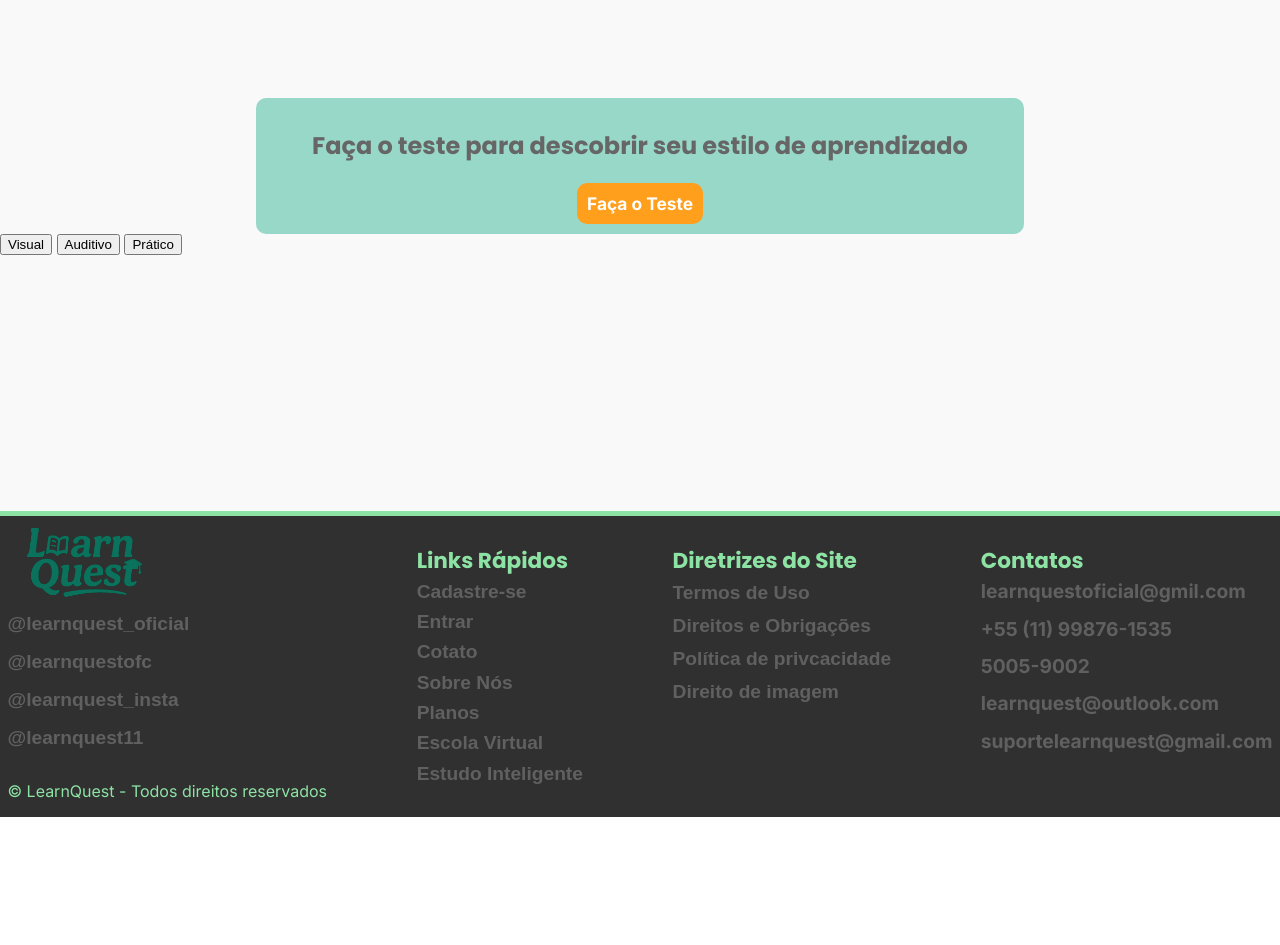
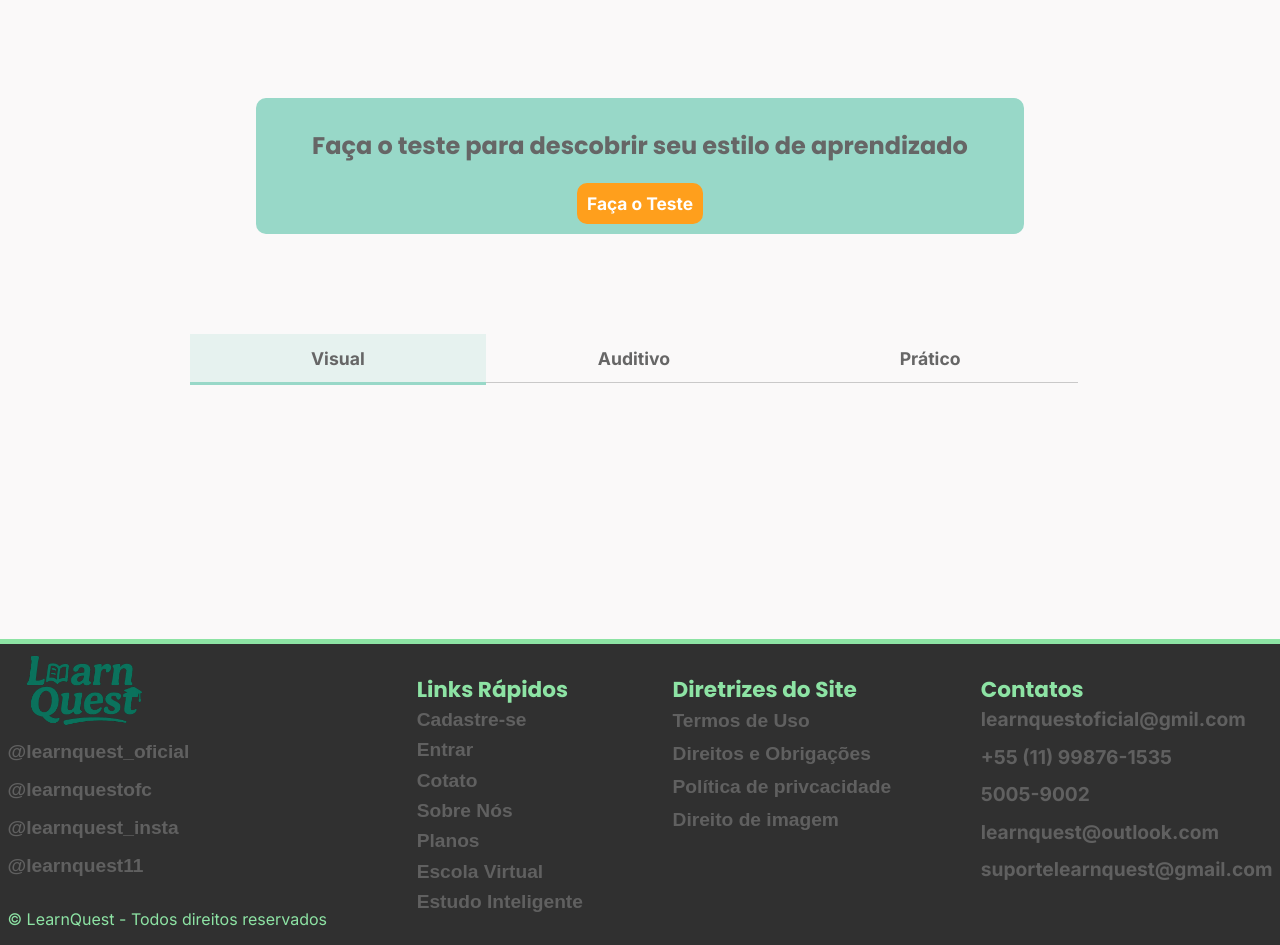
Before and after one commit to Caua-Roberto466/LearnQuest, a PHP site: page / in a window 1280 px wide. Shown: the part 1140-2085 px from the top of the page. Before the commit the page ends 1957 px from the top, so only its background shows below. Run offline with PHP 8.4, Linux system fonts and the light colour scheme.

Commit message:
HTML e CSS dos botões tabs

```diff
--- a/CSS/index.css
+++ b/CSS/index.css
@@ -173,3 +173,31 @@ Teste
     transform: scale(1.04);
     background-color: var(--cor_terHover);
 }
+
+/*
+===============================================================================================================
+Tabs estilo de aprendizado
+===============================================================================================================
+*/
+.tipos-aprendizado{
+    width: 70%;
+    margin: auto;
+    margin-top: 8%;
+}
+.tab-botao{
+    margin: -2px;
+    width: 33%;
+    border: none;
+    background-color: transparent;
+    padding-block: 1.5%;
+    font-size: 110%;
+    font-weight: bold;
+    font-family: 'Inter' , sans-serif;
+    color: var(--texto);
+    cursor: pointer;
+    border-bottom: 1px solid #a7a7a794
+}
+.tab-botao.ativo{
+    background-color: var(--mint-green-light);
+    border-bottom: 3px solid var(--cor_principal);
+}
```
